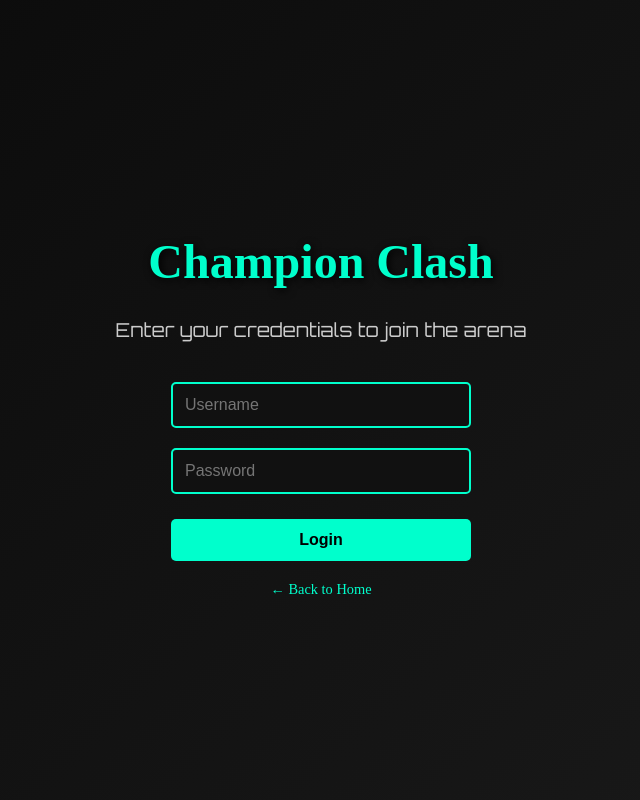
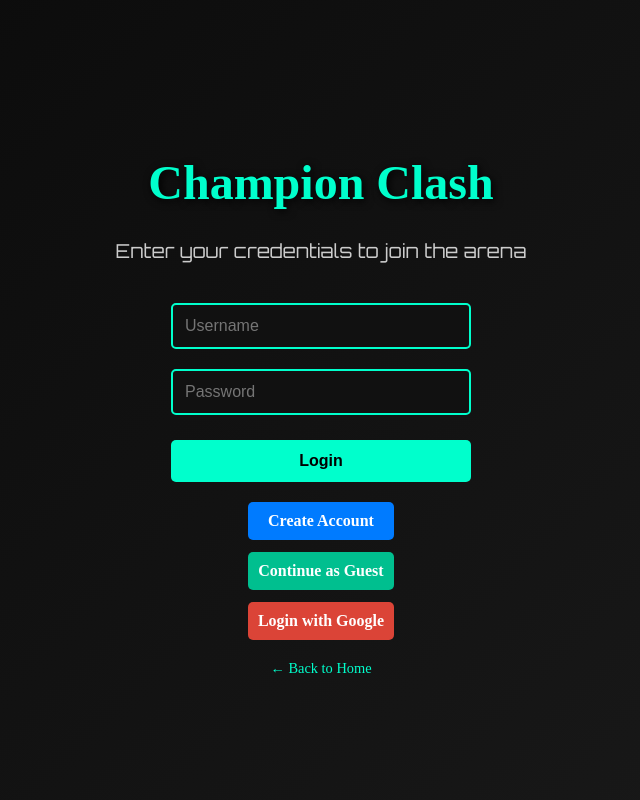
Before and after one commit to krishachra/champion-clash, a Flask app: page /login in a window 1280 px wide. Shown: the whole page, without its empty margins (319-959 px from the left). Run offline with Flask 3, Linux system fonts and the light colour scheme; some web fonts are replaced.

Commit message:
Added signup, guest login, and Google login buttons

```diff
--- a/static/css/style.css
+++ b/static/css/style.css
@@ -254,3 +254,46 @@ body{
 .back-home:hover {
   text-decoration: underline;
 }
+
+
+
+.extra-options {
+  display: flex;
+  flex-direction: column;
+  gap: 12px;
+  margin-top: 20px;
+}
+
+.signup-btn, .guest-btn, .google-btn {
+  padding: 10px;
+  border-radius: 5px;
+  font-size: 1rem;
+  text-decoration: none;
+  color: #fff;
+  text-align: center;
+  font-weight: bold;
+}
+
+.signup-btn {
+  background: #007bff;
+}
+
+.signup-btn:hover {
+  background: #0056b3;
+}
+
+.guest-btn {
+  background: #00bf8f;
+}
+
+.guest-btn:hover {
+  background: #00996e;
+}
+
+.google-btn {
+  background: #db4437;
+}
+
+.google-btn:hover {
+  background: #a82f28;
+}
--- a/templates/login.html
+++ b/templates/login.html
@@ -12,11 +12,18 @@
     <h1 class="login-title">Champion Clash</h1>
     <p class="login-subtitle">Enter your credentials to join the arena</p>
 
-   <form class="login-form" action="/login" method="post">
+  <form class="login-form" action="/login" method="post">
   <input type="text" name="username" placeholder="Username" required>
   <input type="password" name="password" placeholder="Password" required>
   <button type="submit" class="login-btn">Login</button>
 </form>
+
+<div class="extra-options">
+  <a href="/signup" class="signup-btn">Create Account</a>
+  <a href="/guest" class="guest-btn">Continue as Guest</a>
+  <a href="/google-login" class="google-btn">Login with Google</a>
+</div>
+
 
 
    <a href="/" class="back-home">← Back to Home</a>
```
